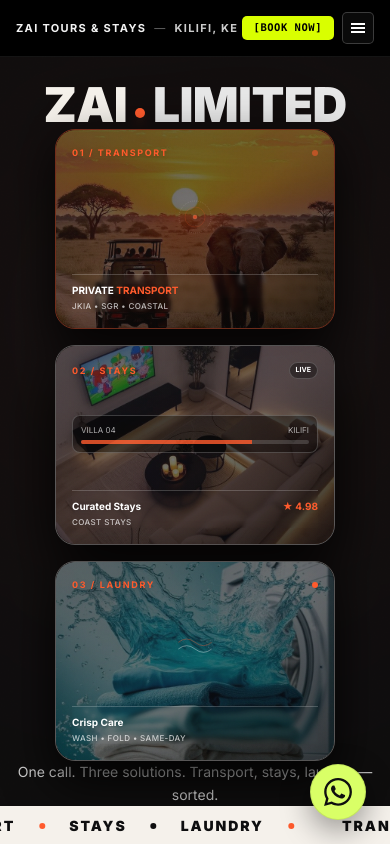
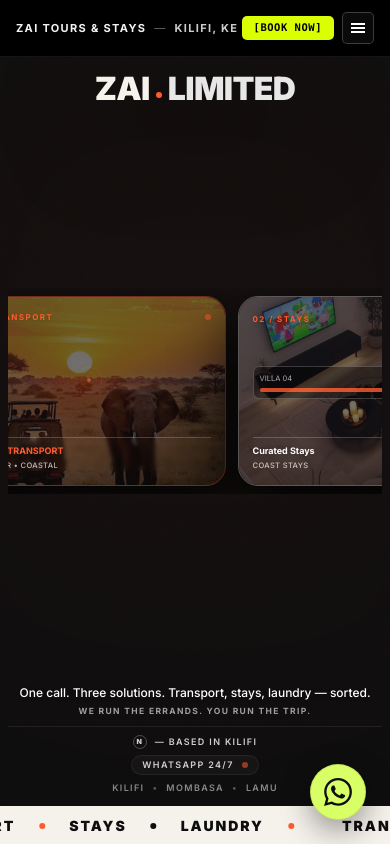
Before and after one commit to shepherd-bit/zai-01-static-01, a React (Vite) app: page / in a window 390 px wide. Shown: the top 844 px of the page. Built offline with nearby package versions, Linux system fonts and the light colour scheme.

Commit message:
Update HeroSection.tsx

```diff
--- a/src/components/home/HeroSection.tsx
+++ b/src/components/home/HeroSection.tsx
@@ -1,10 +1,12 @@
-import React, { useRef } from 'react';
+import React, { useEffect, useRef } from 'react';
 import { motion, useScroll, useTransform } from 'motion/react';
 import { MarqueeTicker } from './MarqueeTicker';
 import { CONTACT_INFO } from '../../data/navigation';
 
 export const HeroSection: React.FC = () => {
   const heroRef = useRef<HTMLDivElement>(null);
+  const cardsTrackRef = useRef<HTMLDivElement>(null);
+
   const { scrollYProgress } = useScroll({
     target: heroRef,
     offset: ['start start', 'end start'],
@@ -12,6 +14,19 @@ export const HeroSection: React.FC = () => {
 
   const heroY = useTransform(scrollYProgress, [0, 1], [0, -80]);
   const heroOpacity = useTransform(scrollYProgress, [0, 0.85], [1, 0.2]);
+
+  // Center the middle card (Stays) on initial mount for mobile screens
+  useEffect(() => {
+    const track = cardsTrackRef.current;
+    if (track && window.innerWidth < 640) {
+      const middleCard = track.children[1] as HTMLElement;
+      if (middleCard) {
+        const scrollLeft =
+          middleCard.offsetLeft - track.clientWidth / 2 + middleCard.clientWidth / 2;
+        track.scrollLeft = scrollLeft;
+      }
+    }
+  }, []);
 
   return (
     <section
@@ -24,7 +39,7 @@ export const HeroSection: React.FC = () => {
       {/* Main Centered Hero Container */}
       <motion.div
         style={{ y: heroY, opacity: heroOpacity }}
-        className="mx-auto max-w-[1400px] w-full px-4 sm:px-6 md:px-10 pt-4 sm:pt-6 pb-2 flex-1 flex flex-col items-center justify-between text-center overflow-hidden"
+        className="mx-auto max-w-[1400px] w-full px-2 sm:px-6 md:px-10 pt-2 sm:pt-6 pb-2 flex-1 flex flex-col items-center justify-between text-center overflow-hidden"
       >
         {/* Header Typography: Single Line ZAI LIMITED */}
         <motion.div
@@ -34,29 +49,30 @@ export const HeroSection: React.FC = () => {
           className="flex items-baseline justify-center w-full mt-2"
         >
           <div className="flex items-baseline font-black tracking-[-0.04em] leading-none text-white select-none drop-shadow-[0_25px_50px_rgba(0,0,0,0.95)] whitespace-nowrap">
-            <span className="text-[48px] sm:text-[80px] md:text-[110px] lg:text-[130px] font-black uppercase text-[#F5F1EB]">
+            <span className="text-[32px] xs:text-[42px] sm:text-[80px] md:text-[110px] lg:text-[130px] font-black uppercase text-[#F5F1EB]">
               ZAI
             </span>
-            <span className="w-2.5 h-2.5 sm:w-3.5 sm:h-3.5 md:w-4 md:h-4 rounded-full bg-[#FF5A2C] mx-2 sm:mx-3 md:mx-4 -translate-y-1 sm:-translate-y-2 inline-block shadow-lg shadow-[#FF5A2C]/60 shrink-0" />
-            <span className="text-[48px] sm:text-[80px] md:text-[110px] lg:text-[130px] font-black uppercase text-white/90">
+            <span className="w-1.5 h-1.5 sm:w-3.5 sm:h-3.5 md:w-4 md:h-4 rounded-full bg-[#FF5A2C] mx-1.5 sm:mx-3 md:mx-4 -translate-y-0.5 sm:-translate-y-2 inline-block shadow-lg shadow-[#FF5A2C]/60 shrink-0" />
+            <span className="text-[32px] xs:text-[42px] sm:text-[80px] md:text-[110px] lg:text-[130px] font-black uppercase text-white/90">
               LIMITED
             </span>
           </div>
         </motion.div>
 
-        {/* Center Visual: Evenly Spread Cards Grid with Image Backgrounds */}
+        {/* Center Visual: Horizontal Carousel (Middle card focused on mobile) */}
         <div className="w-full max-w-[1000px] select-none my-auto">
-          <div className="flex flex-col sm:flex-row items-center justify-center gap-4 sm:gap-6 md:gap-8 w-full">
-
+          <div
+            ref={cardsTrackRef}
+            className="flex flex-row items-center justify-start sm:justify-center gap-3 sm:gap-6 md:gap-8 w-full overflow-x-auto sm:overflow-visible snap-x snap-mandatory scroll-smooth py-2 px-[15vw] sm:px-0 [-ms-overflow-style:none] [scrollbar-width:none] [&::-webkit-scrollbar]:hidden"
+          >
             {/* Card 1: Transport */}
             <motion.div
               initial={{ opacity: 0, y: 30 }}
               animate={{ opacity: 1, y: 0 }}
               transition={{ duration: 0.7, delay: 0.2, ease: [0.2, 0.8, 0.2, 1] }}
               whileHover={{ y: -6, transition: { duration: 0.2 } }}
-              className="relative w-full sm:w-1/3 max-w-[280px] h-[200px] sm:h-[240px] md:h-[270px] rounded-[20px] sm:rounded-[26px] border border-[#FF5A2C]/40 p-4 sm:p-5 flex flex-col justify-between shadow-[0_20px_50px_rgba(0,0,0,0.85)] backdrop-blur-md overflow-hidden text-left group"
+              className="relative w-[70vw] sm:w-1/3 max-w-[280px] h-[190px] sm:h-[240px] md:h-[270px] rounded-[20px] sm:rounded-[26px] border border-[#FF5A2C]/40 p-3.5 sm:p-5 flex flex-col justify-between shadow-[0_20px_50px_rgba(0,0,0,0.85)] backdrop-blur-md overflow-hidden text-left group shrink-0 snap-center"
             >
-              {/* Image Container & Dark Overlay */}
               <div className="absolute inset-0 z-0 overflow-hidden rounded-[20px] sm:rounded-[26px]">
                 <img
                   src="./hero-images/tours.jpg"
@@ -66,43 +82,39 @@ export const HeroSection: React.FC = () => {
                 <div className="absolute inset-0 bg-gradient-to-br from-[#241a15]/60 via-[#161210]/50 to-[#0b0908]/75" />
               </div>
 
-              {/* Card Header (Overlay) */}
               <div className="relative z-10 flex items-center justify-between">
-                <span className="text-[9px] sm:text-[10px] font-bold tracking-[0.18em] text-[#FF5A2C] uppercase drop-shadow">
+                <span className="text-[8px] sm:text-[10px] font-bold tracking-[0.18em] text-[#FF5A2C] uppercase drop-shadow truncate">
                   01 / TRANSPORT
                 </span>
-                <span className="w-1.5 h-1.5 rounded-full bg-[#FF5A2C] animate-pulse" />
+                <span className="w-1.5 h-1.5 rounded-full bg-[#FF5A2C] animate-pulse shrink-0 ml-1" />
               </div>
 
-              {/* Card Body Graphics (Overlay) */}
-              <div className="relative z-10 my-auto py-1 flex items-center justify-center opacity-70">
-                <svg viewBox="0 0 120 120" className="w-10 sm:w-14 h-10 sm:h-14 stroke-white/50 fill-none drop-shadow">
+              <div className="relative z-10 my-auto py-0.5 flex items-center justify-center opacity-70">
+                <svg viewBox="0 0 120 120" className="w-8 sm:w-14 h-8 sm:h-14 stroke-white/50 fill-none drop-shadow">
                   <circle cx="60" cy="60" r="48" strokeDasharray="3 3" strokeWidth="1" />
                   <circle cx="60" cy="60" r="30" strokeWidth="1" stroke="#FF5A2C" strokeOpacity="0.7" />
                   <circle cx="60" cy="60" r="6" fill="#FF5A2C" />
                 </svg>
               </div>
 
-              {/* Card Footer Info (Overlay) */}
-              <div className="relative z-10 border-t border-white/20 pt-2 backdrop-blur-[2px]">
-                <div className="text-[10px] sm:text-[12px] font-bold text-white drop-shadow">
+              <div className="relative z-10 border-t border-white/20 pt-1.5 sm:pt-2 backdrop-blur-[2px]">
+                <div className="text-[9px] sm:text-[12px] font-bold text-white drop-shadow truncate">
                   PRIVATE <span className="text-[#FF5A2C]">TRANSPORT</span>
                 </div>
-                <div className="text-[8px] sm:text-[9px] text-white/70 uppercase tracking-wider mt-0.5 font-medium">
+                <div className="text-[7.5px] sm:text-[9px] text-white/70 uppercase tracking-wider mt-0.5 font-medium truncate">
                   JKIA • SGR • Coastal
                 </div>
               </div>
             </motion.div>
 
-            {/* Card 2: Stays */}
+            {/* Card 2: Stays (Middle Card) */}
             <motion.div
               initial={{ opacity: 0, y: 30 }}
               animate={{ opacity: 1, y: 0 }}
               transition={{ duration: 0.7, delay: 0.3, ease: [0.2, 0.8, 0.2, 1] }}
               whileHover={{ y: -6, transition: { duration: 0.2 } }}
-              className="relative w-full sm:w-1/3 max-w-[280px] h-[200px] sm:h-[240px] md:h-[270px] rounded-[20px] sm:rounded-[26px] border border-white/30 p-4 sm:p-5 flex flex-col justify-between shadow-[0_25px_60px_rgba(0,0,0,0.9)] backdrop-blur-xl overflow-hidden text-left group"
+              className="relative w-[70vw] sm:w-1/3 max-w-[280px] h-[190px] sm:h-[240px] md:h-[270px] rounded-[20px] sm:rounded-[26px] border border-white/30 p-3.5 sm:p-5 flex flex-col justify-between shadow-[0_25px_60px_rgba(0,0,0,0.9)] backdrop-blur-xl overflow-hidden text-left group shrink-0 snap-center"
             >
-              {/* Image Container & Dark Overlay */}
               <div className="absolute inset-0 z-0 overflow-hidden rounded-[20px] sm:rounded-[26px]">
                 <img
                   src="./hero-images/stays.jpg"
@@ -112,19 +124,17 @@ export const HeroSection: React.FC = () => {
                 <div className="absolute inset-0 bg-gradient-to-br from-[#23242b]/60 via-[#16171d]/50 to-[#0c0d11]/75" />
               </div>
 
-              {/* Card Header (Overlay) */}
               <div className="relative z-10 flex items-center justify-between">
-                <span className="text-[9px] sm:text-[10px] font-bold tracking-[0.18em] text-[#FF5A2C] uppercase drop-shadow">
+                <span className="text-[8px] sm:text-[10px] font-bold tracking-[0.18em] text-[#FF5A2C] uppercase drop-shadow truncate">
                   02 / STAYS
                 </span>
-                <span className="px-1.5 py-0.5 rounded-full bg-black/40 backdrop-blur-sm border border-white/20 text-white text-[7px] sm:text-[8px] font-bold">
+                <span className="px-1.5 py-0.5 rounded-full bg-black/40 backdrop-blur-sm border border-white/20 text-white text-[7px] sm:text-[8px] font-bold shrink-0 ml-1">
                   LIVE
                 </span>
               </div>
 
-              {/* Card Body Blueprint (Overlay) */}
-              <div className="relative z-10 my-auto py-1 flex items-center justify-center opacity-80">
-                <div className="w-full border border-white/25 rounded-lg p-2 bg-black/50 backdrop-blur-sm text-[8px] sm:text-[9px] font-mono text-white/80">
+              <div className="relative z-10 my-auto py-0.5 flex items-center justify-center opacity-80">
+                <div className="w-full border border-white/25 rounded-md sm:rounded-lg p-1.5 sm:p-2 bg-black/50 backdrop-blur-sm text-[7.5px] sm:text-[9px] font-mono text-white/80">
                   <div className="flex justify-between">
                     <span>VILLA 04</span>
                     <span>KILIFI</span>
@@ -135,13 +145,12 @@ export const HeroSection: React.FC = () => {
                 </div>
               </div>
 
-              {/* Card Footer Info (Overlay) */}
-              <div className="relative z-10 border-t border-white/20 pt-2 backdrop-blur-[2px]">
-                <div className="text-[10px] sm:text-[12px] font-bold text-white flex justify-between drop-shadow">
+              <div className="relative z-10 border-t border-white/20 pt-1.5 sm:pt-2 backdrop-blur-[2px]">
+                <div className="text-[9px] sm:text-[12px] font-bold text-white flex justify-between drop-shadow truncate">
                   <span>Curated Stays</span>
-                  <span className="text-[#FF5A2C]">★ 4.98</span>
+                  <span className="text-[#FF5A2C] ml-1">★ 4.98</span>
                 </div>
-                <div className="text-[8px] sm:text-[9px] text-white/70 uppercase tracking-wider mt-0.5 font-medium">
+                <div className="text-[7.5px] sm:text-[9px] text-white/70 uppercase tracking-wider mt-0.5 font-medium truncate">
                   Coast Stays
                 </div>
               </div>
@@ -153,9 +162,8 @@ export const HeroSection: React.FC = () => {
               animate={{ opacity: 1, y: 0 }}
               transition={{ duration: 0.7, delay: 0.4, ease: [0.2, 0.8, 0.2, 1] }}
               whileHover={{ y: -6, transition: { duration: 0.2 } }}
-              className="relative w-full sm:w-1/3 max-w-[280px] h-[200px] sm:h-[240px] md:h-[270px] rounded-[20px] sm:rounded-[26px] border border-white/30 p-4 sm:p-5 flex flex-col justify-between shadow-[0_20px_50px_rgba(0,0,0,0.85)] backdrop-blur-md overflow-hidden text-left group"
+              className="relative w-[70vw] sm:w-1/3 max-w-[280px] h-[190px] sm:h-[240px] md:h-[270px] rounded-[20px] sm:rounded-[26px] border border-white/30 p-3.5 sm:p-5 flex flex-col justify-between shadow-[0_20px_50px_rgba(0,0,0,0.85)] backdrop-blur-md overflow-hidden text-left group shrink-0 snap-center"
             >
-              {/* Image Container & Dark Overlay */}
               <div className="absolute inset-0 z-0 overflow-hidden rounded-[20px] sm:rounded-[26px]">
                 <img
                   src="./hero-images/laundry.jpg"
@@ -165,43 +173,39 @@ export const HeroSection: React.FC = () => {
                 <div className="absolute inset-0 bg-gradient-to-br from-[#181d22]/60 via-[#101418]/50 to-[#080b0e]/75" />
               </div>
 
-              {/* Card Header (Overlay) */}
               <div className="relative z-10 flex items-center justify-between">
-                <span className="text-[9px] sm:text-[10px] font-bold tracking-[0.18em] text-[#FF5A2C] uppercase drop-shadow">
+                <span className="text-[8px] sm:text-[10px] font-bold tracking-[0.18em] text-[#FF5A2C] uppercase drop-shadow truncate">
                   03 / LAUNDRY
                 </span>
-                <span className="w-1.5 h-1.5 rounded-full bg-[#FF5A2C]" />
+                <span className="w-1.5 h-1.5 rounded-full bg-[#FF5A2C] shrink-0 ml-1" />
               </div>
 
-              {/* Card Body Wave Graphics (Overlay) */}
-              <div className="relative z-10 my-auto py-1 flex items-center justify-center opacity-70">
-                <svg viewBox="0 0 120 120" className="w-10 sm:w-14 h-10 sm:h-14 stroke-white/50 fill-none drop-shadow">
+              <div className="relative z-10 my-auto py-0.5 flex items-center justify-center opacity-70">
+                <svg viewBox="0 0 120 120" className="w-8 sm:w-14 h-8 sm:h-14 stroke-white/50 fill-none drop-shadow">
                   <path d="M10 40 Q 35 20, 60 40 T 110 40" strokeWidth="1.5" stroke="#FF5A2C" />
                   <path d="M10 60 Q 35 40, 60 60 T 110 60" stroke="#FFFFFF" strokeWidth="1.5" />
                 </svg>
               </div>
 
-              {/* Card Footer Info (Overlay) */}
-              <div className="relative z-10 border-t border-white/20 pt-2 backdrop-blur-[2px]">
-                <div className="text-[10px] sm:text-[12px] font-bold text-white drop-shadow">
+              <div className="relative z-10 border-t border-white/20 pt-1.5 sm:pt-2 backdrop-blur-[2px]">
+                <div className="text-[9px] sm:text-[12px] font-bold text-white drop-shadow truncate">
                   Crisp Care
                 </div>
-                <div className="text-[8px] sm:text-[9px] text-white/70 uppercase tracking-wider mt-0.5 font-medium">
+                <div className="text-[7.5px] sm:text-[9px] text-white/70 uppercase tracking-wider mt-0.5 font-medium truncate">
                   Wash • Fold • Same-Day
                 </div>
               </div>
             </motion.div>
-
           </div>
         </div>
 
         {/* Copy & Value Proposition */}
-        <div className="flex flex-col items-center">
+        <div className="flex flex-col items-center my-2 sm:my-4">
           <motion.p
             initial={{ opacity: 0, y: 15 }}
             animate={{ opacity: 1, y: 0 }}
             transition={{ duration: 0.7, delay: 0.5, ease: [0.2, 0.8, 0.2, 1] }}
-            className="text-[14px] sm:text-[17px] leading-relaxed text-white/80 max-w-[560px] font-normal"
+            className="text-[12px] xs:text-[14px] sm:text-[17px] leading-snug text-white max-w-[560px] font-medium drop-shadow"
           >
             One call. Three solutions. Transport, stays, laundry — sorted.
           </motion.p>
@@ -210,7 +214,7 @@ export const HeroSection: React.FC = () => {
             initial={{ opacity: 0, y: 15 }}
             animate={{ opacity: 1, y: 0 }}
             transition={{ duration: 0.7, delay: 0.55, ease: [0.2, 0.8, 0.2, 1] }}
-            className="mt-1.5 text-[10px] sm:text-[11.5px] font-bold tracking-[0.2em] text-white/45 uppercase"
+            className="mt-1 text-[8.5px] xs:text-[10px] sm:text-[11.5px] font-bold tracking-[0.16em] sm:tracking-[0.2em] text-white/60 uppercase"
           >
             WE RUN THE ERRANDS. YOU RUN THE TRIP.
           </motion.p>
@@ -221,10 +225,10 @@ export const HeroSection: React.FC = () => {
           initial={{ opacity: 0, y: 15 }}
           animate={{ opacity: 1, y: 0 }}
           transition={{ duration: 0.8, delay: 0.6, ease: [0.2, 0.8, 0.2, 1] }}
-          className="w-full pt-4 pb-1 border-t border-white/[0.08] grid grid-cols-1 md:grid-cols-3 items-center gap-2 text-[10px] sm:text-[11.5px] tracking-[0.18em] uppercase font-semibold text-white/60"
+          className="w-full pt-2 sm:pt-4 pb-1 border-t border-white/[0.08] grid grid-cols-1 md:grid-cols-3 items-center gap-1.5 sm:gap-2 text-[9px] sm:text-[11.5px] tracking-[0.15em] sm:tracking-[0.18em] uppercase font-semibold text-white/60"
         >
-          <div className="flex items-center justify-center md:justify-start gap-3">
-            <span className="w-4 h-4 rounded-full border border-white/25 grid place-items-center text-[8px] font-black text-white/80 shrink-0">
+          <div className="flex items-center justify-center md:justify-start gap-2 sm:gap-3">
+            <span className="w-3.5 h-3.5 sm:w-4 sm:h-4 rounded-full border border-white/25 grid place-items-center text-[7px] sm:text-[8px] font-black text-white/80 shrink-0">
               N
             </span>
             <span className="text-white/80">— BASED IN KILIFI</span>
@@ -254,9 +258,9 @@ export const HeroSection: React.FC = () => {
         </motion.div>
       </motion.div>
 
-      {/* Marquee Ticker anchored at bottom edge */}
+      {/* Marquee Ticker */}
       <div className="w-full shrink-0">
-        <MarqueeTicker />
+        <MarqueeTicker speedMultiplier={0.5} duration={40} />
       </div>
     </section>
   );
```
